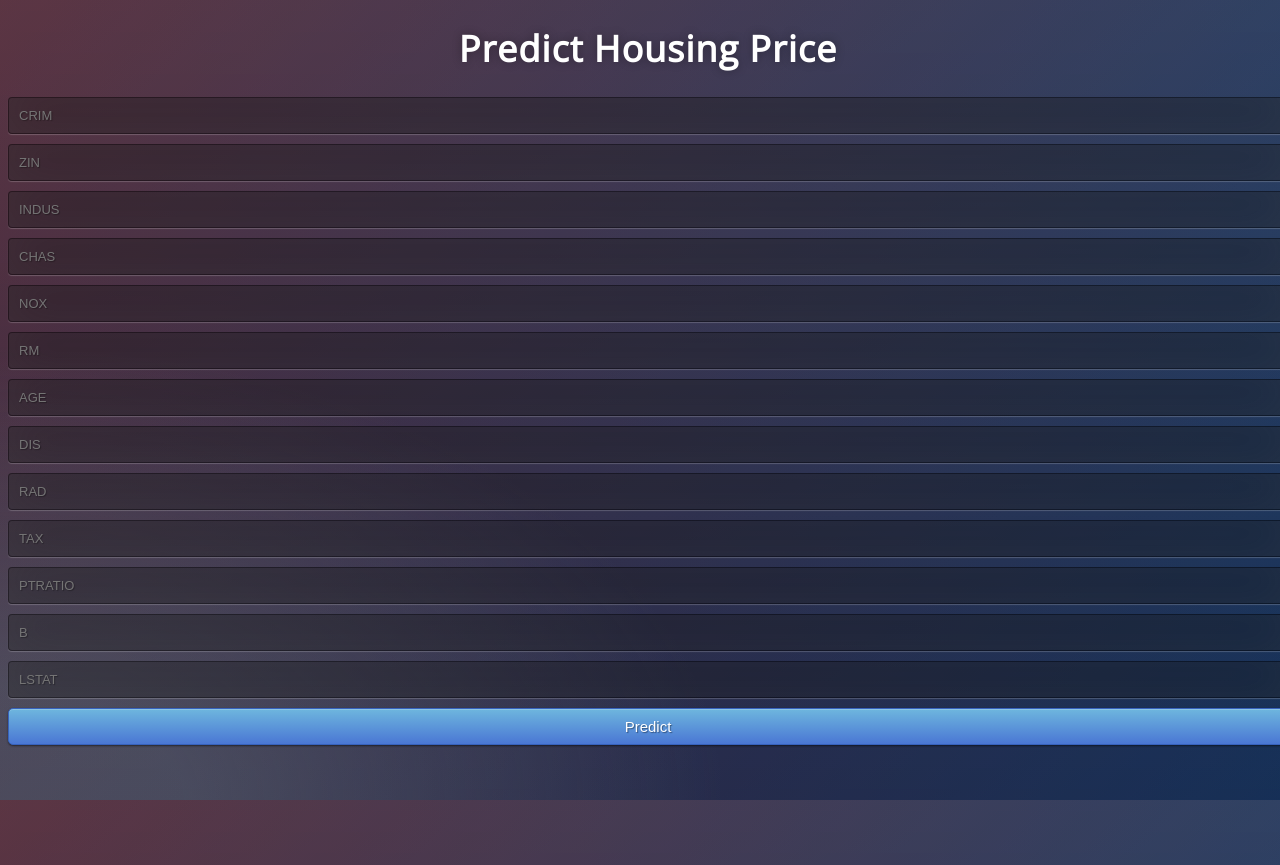
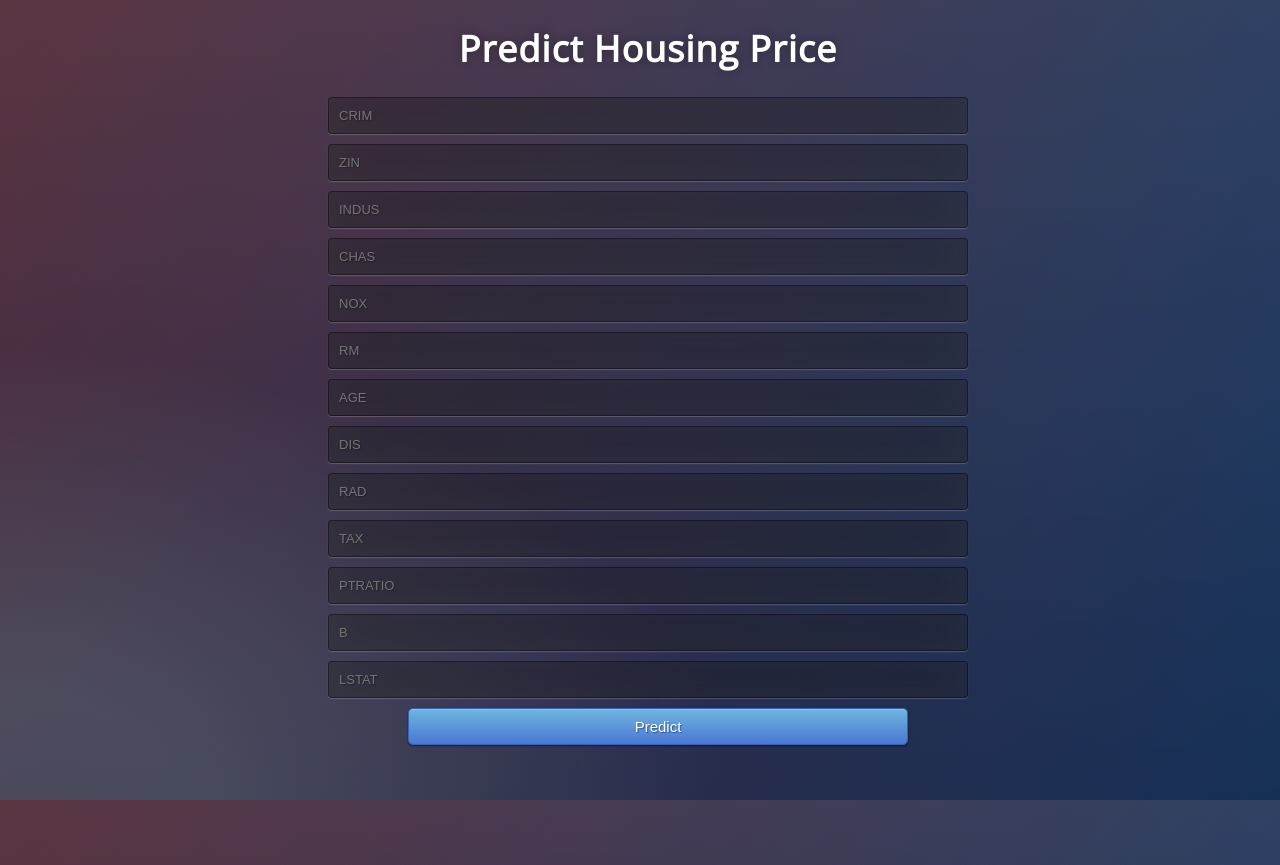
Before and after one commit to Akash-Kunwar/House_price_prediction, a Flask app: page / in a window 1280 px wide. Run offline with Flask 2, Linux system fonts and the light colour scheme; parts of the project's set-up code (start-up, migrations or seed data) failed here and were passed over.

Commit message:
corrected

```diff
--- a/templates/index.html
+++ b/templates/index.html
@@ -56,7 +56,7 @@ body {
 .login h1 { color: #fff; text-shadow: 0 0 10px rgba(0,0,0,0.3); letter-spacing:1px; text-align:center; }
 
 input {
-	width: 100%;
+	width: 50%;
 	margin-bottom: 10px;
 	background: rgba(0,0,0,0.3);
 	border: none;
@@ -100,7 +100,7 @@ html { width: 100%; height:100%; overflow:scroll; }
         <input type="text" name="B" placeholder="B" required="required" />
     <input type="text" name="LSTAT" placeholder="LSTAT" required="required" />
 
-        <button type="submit" class="btn btn-primary btn-block btn-large">Predict</button>
+        <button type="submit" class="btn btn-primary btn-block btn-large text-center" style="width:500px;margin-left:400px;">Predict</button>
     </form>
 
    <br>
```
